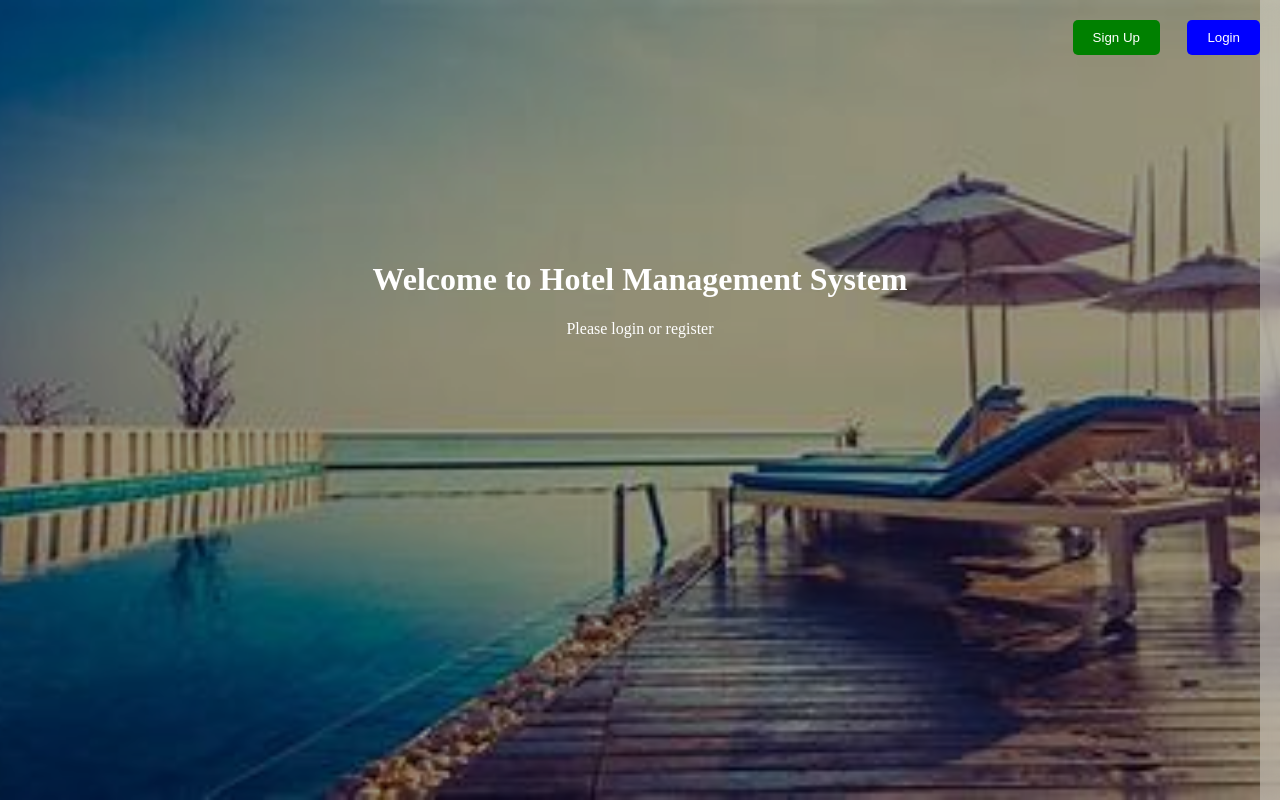
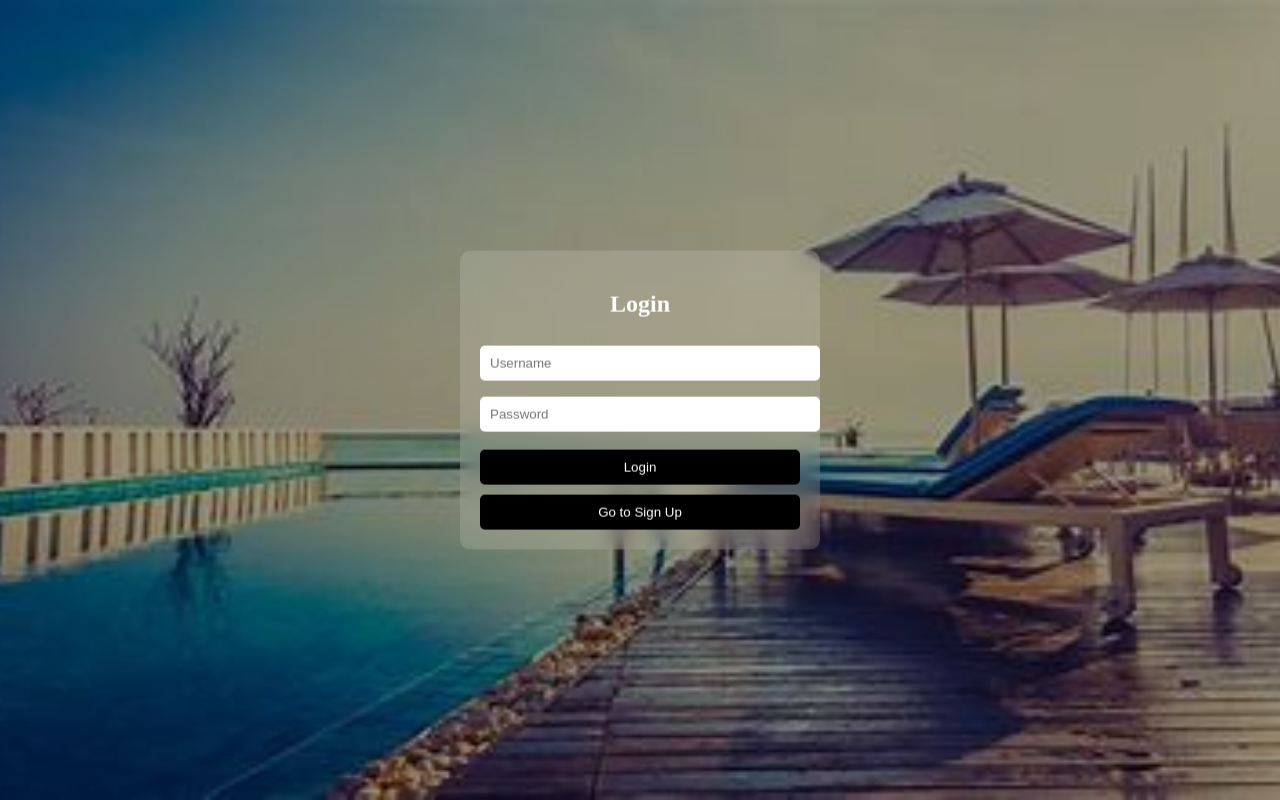
Before and after one commit to jhoncarlopanzo-collab/Jhoncarlo_Integrative-Programming-and-Technology-2, an Angular app: page /login in a window 1280 px wide. Built offline with nearby package versions, Linux system fonts and the light colour scheme.

Commit message:
Activity7

```diff
--- a/src/app/dashboard/dashboard.html
+++ b/src/app/dashboard/dashboard.html
@@ -0,0 +1,5 @@
+<!-- DASHBOARDS -->
+<div *ngIf="currentView === 'admin'" class="dashboard">
+  <h1>Admin Dashboard</h1>
+  <button (click)="logout()">Logout</button>
+</div>
--- a/src/app/dashboard/dashboard.ts
+++ b/src/app/dashboard/dashboard.ts
@@ -1,13 +1,21 @@
 import { Component } from '@angular/core';
 import { FormsModule } from '@angular/forms';
+import { Router } from '@angular/router'
+import { CommonModule } from '@angular/common';
 
 @Component({
   selector: 'app-dashboard',
   standalone: true,
-  imports: [FormsModule],
+  imports: [FormsModule, CommonModule],
   templateUrl: './dashboard.html',
   styleUrl: './dashboard.css',
 })
 export class Dashboard {
+  constructor(private router: Router) {}
 
+  currentView: string = 'admin';
+  logout() {
+    localStorage.removeItem('currentUser');
+    window.location.href = '/login';
+  }
 }
--- a/src/app/login/login.css
+++ b/src/app/login/login.css
@@ -12,112 +12,60 @@
   background: rgba(0,0,0,0.4);
 }
 
-/* Buttons */
-.login-toggle, .signup-toggle {
+/* LOGIN / SIGNUP BOX */
+.content-box {
   position: absolute;
-  top: 20px;
-  padding: 10px 20px;
-  border: none;
+  top: 50%;
+  left: 50%;
+  transform: translate(-50%,-50%);
+  width: 320px;
+  padding: 20px;
+  background: rgba(255,255,255,0.15);
+  backdrop-filter: blur(10px);
+  border-radius: 10px;
   color: white;
-  cursor: pointer;
-  border-radius: 5px;
-}
-
-.login-toggle {
-  right: 20px;
-  background: blue;
-}
-
-.signup-toggle {
-  right: 120px;
-  background: green;
-}
-
-/* Center content */
-.content {
-  position: absolute;
-  top: 30%;
-  width: 100%;
   text-align: center;
-  color: white;
-}
-
-/* Sidebar */
-.sidebar {
-  position: fixed;
-  top: 0;
-  right: -320px;
-  width: 300px;
-  height: 100%;
-  padding: 20px;
-  transition: 0.3s ease;
-  z-index: 10;
-
-  background: rgba(255,255,255,0.2);
-  backdrop-filter: blur(12px);
-}
-
-.sidebar.open {
-  right: 0;
-}
-
-/* Close button FIXED */
-.close {
-  position: absolute;
-  top: 10px;
-  right: 10px;
-  width: 30px;
-  height: 30px;
-
-  background: none;
-  border: none;
-
-  font-size: 18px;
-  font-weight: bold;
-  color: black;
-  cursor: pointer;
 }
 
 /* Inputs */
-.sidebar input {
+.content-box input {
   width: 100%;
-  margin: 10px 0;
+  margin: 8px 0;
   padding: 10px;
   border-radius: 5px;
   border: none;
 }
 
 /* Buttons */
-.sidebar button:not(.close) {
+.content-box button {
   width: 100%;
+  margin-top: 10px;
   padding: 10px;
-  background: rgb(19, 20, 19);
+  border: none;
+  background: black;
   color: white;
-  border: none;
   border-radius: 5px;
+  cursor: pointer;
 }
 
-/* Dashboard */
-.dashboard {
-  height: 100vh;
-  display: flex;
-  justify-content: center;
-  align-items: center;
-  flex-direction: column;
+/* TABLE */
+.table-container {
+  margin-top: 20px;
+  color: white;
+  text-align: center;
 }
 
-
 .user-table {
-  width: 100%;
-  margin-top: 15px;
+  width: 60%;
+  margin: auto;
   border-collapse: collapse;
   background: white;
+  color: black;
 }
 
 .user-table th, .user-table td {
   border: 1px solid #ccc;
   padding: 8px;
-  text-align: center;
 }
 
 .user-table th {
--- a/src/app/login/login.html
+++ b/src/app/login/login.html
@@ -1,57 +1,66 @@
-<div *ngIf="currentView === 'home'" class="main-container">
+<div class="main-container">
 
   <div class="overlay"></div>
 
-  <button class="login-toggle" (click)="toggleLogin()">Login</button>
-  <button class="signup-toggle" (click)="toggleSignUp()">Sign Up</button>
+  <!-- LOGIN -->
+  <div *ngIf="!isSignUpMode" class="content-box">
 
-  <div class="content">
-    <h1>Welcome to Hotel Management System</h1>
-    <p>Please login or register</p>
+    <h2>Login</h2>
+
+    <form [formGroup]="loginForm">
+
+      <input type="text" formControlName="username" placeholder="Username">
+      <input type="password" formControlName="password" placeholder="Password">
+
+    </form>
+
+    <button (click)="login()">Login</button>
+    <button (click)="toggleSignUp()">Go to Sign Up</button>
+
   </div>
 
+  <!-- SIGN UP -->
+  <div *ngIf="isSignUpMode" class="content-box">
 
-  <div class="sidebar" [class.open]="showLogin">
-    <button class="close" (click)="toggleLogin()">×</button>
-    <h2>Login</h2>
-    <input type="email" [(ngModel)]="username" placeholder="Email">
-    <input type="password" [(ngModel)]="password" placeholder="Password">
-    <button (click)="login()">Login</button>
-  </div>
+    <h2>Sign Up</h2>
 
+    <form [formGroup]="loginForm">
 
-  <div class="sidebar" [class.open]="showSignUp">
-    <button class="close" (click)="toggleSignUp()">×</button>
-    <h2>Sign Up</h2>
-    <input type="email" [(ngModel)]="username" placeholder="Email">
-    <input type="password" [(ngModel)]="password" placeholder="Password">
-    <input type="password" [(ngModel)]="confirmPassword" placeholder="Confirm Password">
+      <input type="text" formControlName="username" placeholder="Username">
+      <input type="email" formControlName="email" placeholder="Email">
+      <input type="password" formControlName="password" placeholder="Password">
+      <input type="password" formControlName="confirmPassword" placeholder="Confirm Password">
+
+    </form>
+
     <button (click)="register()">Register</button>
-    <table *ngIf="users.length > 0" class="user-table">
-      <thead>
-        <tr>
-          <th>Email</th>
-          <th>Password</th>
-        </tr>
-      </thead>
-      <tbody>
-        <tr *ngFor="let user of users">
-          <td>{{ user.email }}</td>
-          <td>{{ user.password }}</td>
-        </tr>
-      </tbody>
-    </table>
+    <button (click)="toggleSignUp()">Back to Login</button>
+
   </div>
 
 </div>
 
+<!-- TABLE -->
+<div *ngIf="users.length > 0" class="table-container">
 
-<div *ngIf="currentView === 'admin'" class="dashboard">
-  <h1>Admin Dashboard</h1>
-  <button (click)="logout()">Logout</button>
+  <h3>Registered Users</h3>
+
+  <table class="user-table">
+    <thead>
+      <tr>
+        <th>Username</th>
+        <th>Email</th>
+      </tr>
+    </thead>
+
+    <tbody>
+      <tr *ngFor="let user of users">
+        <td>{{ user.username }}</td>
+        <td>{{ user.email }}</td>
+      </tr>
+    </tbody>
+  </table>
+
+  <button (click)="clearTable()">Clear Users</button>
+
 </div>
-
-<div *ngIf="currentView === 'user'" class="dashboard">
-  <h1>User Dashboard</h1>
-  <button (click)="logout()">Logout</button>
-</div>
--- a/src/app/login/login.ts
+++ b/src/app/login/login.ts
@@ -1,95 +1,94 @@
+import { Component, inject } from '@angular/core';
+import { FormBuilder, FormGroup, Validators, ReactiveFormsModule } from '@angular/forms';
 import { CommonModule } from '@angular/common';
-import { Component } from '@angular/core';
-import { FormsModule } from '@angular/forms';
-
+import { Router } from '@angular/router';
+import { routes } from '../app.routes';
 
 @Component({
   selector: 'app-login',
   standalone: true,
-  imports: [FormsModule,CommonModule ],
+  imports: [ReactiveFormsModule, CommonModule],
   templateUrl: './login.html',
-  styleUrl: './login.css',
+  styleUrl: './login.css'
 })
 export class Login {
 
-  username = '';
-  password = '';
-  confirmPassword = '';
+  private fb = inject(FormBuilder);
 
-  showLogin = false;
-  showSignUp = false;
+  isSignUpMode = false;
 
-  users: { email: string; password: string }[] = [];
+  loginForm: FormGroup;
 
-  currentView: 'home' | 'admin' | 'user' = 'home';
+  users: any[] = JSON.parse(localStorage.getItem('registeredUsers') || '[]');
+private router = inject(Router);
+  constructor() {
+    this.loginForm = this.fb.group({
+      username: ['', [Validators.required, Validators.minLength(3)]],
+      password: ['', [Validators.required, Validators.minLength(5), Validators.maxLength(10)]],
+      confirmPassword: [''],
+      email: ['', [Validators.email]]
+    });
 
-  // Toggle Login Sidebar
-  toggleLogin() {
-    this.showLogin = !this.showLogin;
-    this.showSignUp = false; // close signup if open
   }
 
-  // Toggle Signup Sidebar
+
   toggleSignUp() {
-    this.showSignUp = !this.showSignUp;
-    this.showLogin = false; // close login if open
+    this.isSignUpMode = !this.isSignUpMode;
   }
 
-  // LOGIN FUNCTION
-  login() {
-    if (!this.username || !this.password) {
-      alert('Please fill in all fields');
+
+  register() {
+    const { username, password, confirmPassword, email } = this.loginForm.value;
+
+
+    if (!username || !password || !email) {
+      alert('Please fill all required fields');
       return;
     }
 
-    if (this.username === 'admin123' && this.password === '1234') {
-      this.currentView = 'admin';
-      this.resetFields();
+    if (password !== confirmPassword) {
+      alert('Passwords do not match');
+      return;
     }
-    else if (this.username === 'user123' && this.password === '1234') {
-      this.currentView = 'user';
-      this.resetFields();
+
+    const newUser = { username, password, email };
+
+    this.users.push(newUser);
+
+    localStorage.setItem('registeredUsers', JSON.stringify(this.users));
+
+    alert('User Registered!');
+
+    this.loginForm.reset();
+    this.isSignUpMode = false;
+  }
+
+
+  login() {
+    const { username, password } = this.loginForm.value;
+
+    if (username === 'admin' && password === 'admin123') {
+      alert('Admin Login');
+      this.router.navigate(['/dashboard']);
+      return;
     }
-    else {
-      alert('Invalid credentials');
+
+    const userExists = this.users.find(
+      u => u.username === username && u.password === password
+    );
+
+    if (userExists) {
+      alert(`Welcome, ${username}!`);
+    } else {
+      alert('Invalid username or password.');
     }
   }
 
-  // REGISTER FUNCTION
- register() {
-  if (!this.username || !this.password || !this.confirmPassword) {
-    alert('Please fill in all fields');
-    return;
-  }
-
-  if (this.password !== this.confirmPassword) {
-    alert('Passwords do not match');
-    return;
-  }
-
-  // ✅ Save user
-  this.users.push({
-    email: this.username,
-    password: this.password
-  });
-
-  alert('Registration successful!');
-
-  this.resetFields();
-}
-
-  // LOGOUT
-  logout() {
-    this.currentView = 'home';
-    this.showLogin = false;
-    this.showSignUp = false;
-    this.resetFields();
-  }
-
-  // CLEAR INPUTS
-  resetFields() {
-    this.username = '';
-    this.password = '';
-    this.confirmPassword = '';
+  // 🗑 CLEAR USERS
+  clearTable() {
+    if (confirm('Are you sure?')) {
+      localStorage.removeItem('registeredUsers');
+      this.users = [];
+    }
   }
 }
```
